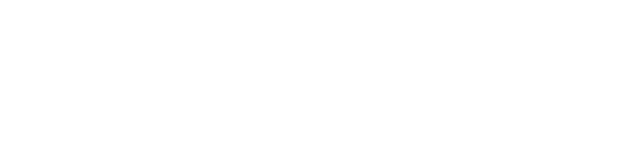
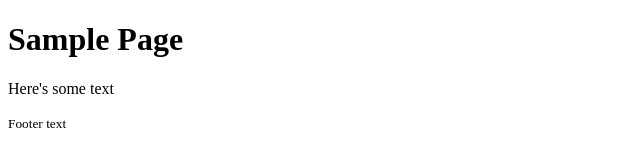
Before and after one commit to osboamb/html-css-js-experiments, a plain HTML site: page events/index.html in a window 1280 px wide. Shown: the whole page, without its empty margins (0-640 px from the left). Drawn offline with Linux system fonts and the light colour scheme.

Commit message:
adding some web content to modify

```diff
--- a/events/index.html
+++ b/events/index.html
@@ -6,6 +6,14 @@
     <title>Events</title>
 </head>
 <body>
-
+    <header class="red" id="main_header">
+        <h1>Sample Page</h1>
+    </header>
+    <section>
+        <p>Here's some text</p>
+    </section>
+    <footer>
+        <small>Footer text</small>
+    </footer>
 </body>
 </html>
```
